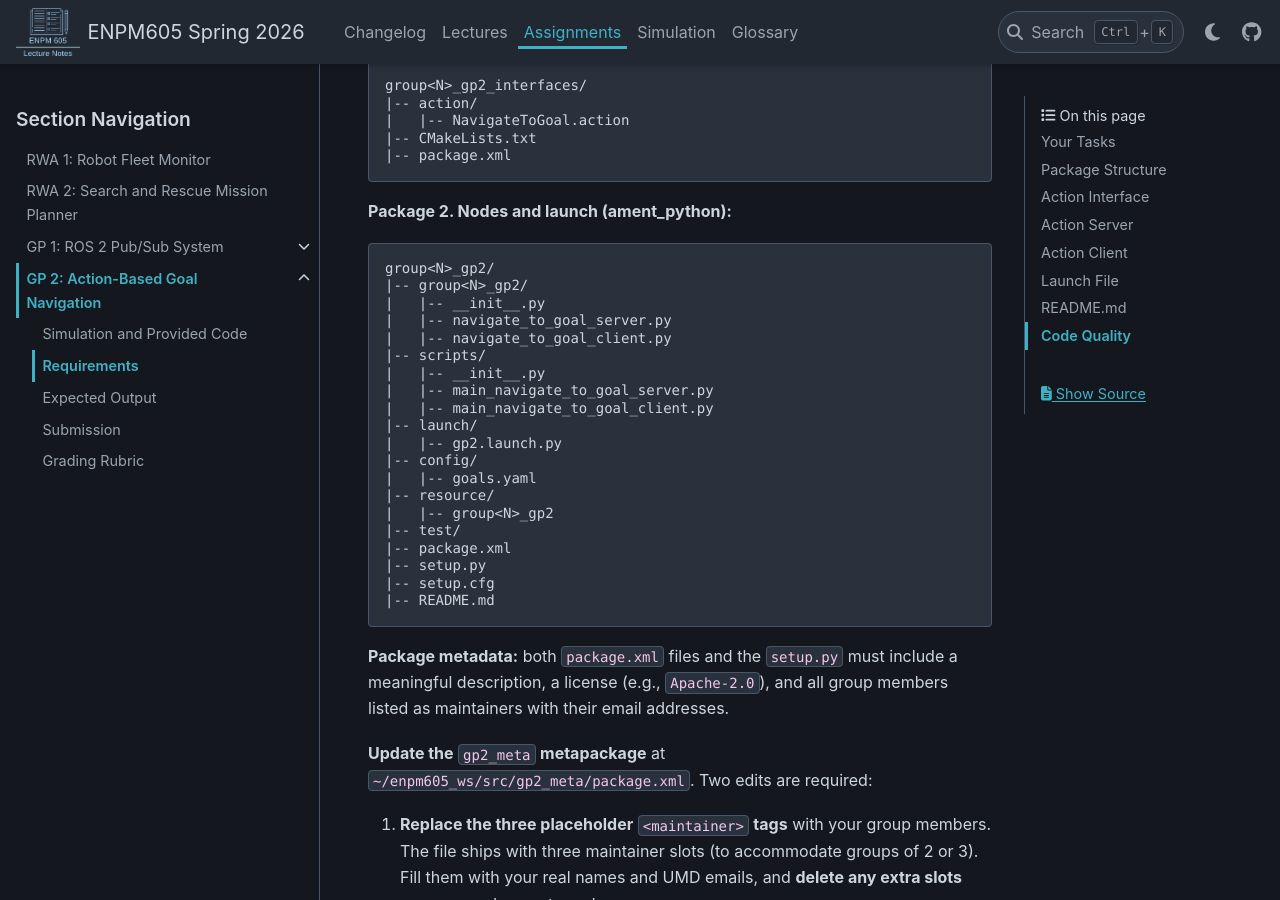
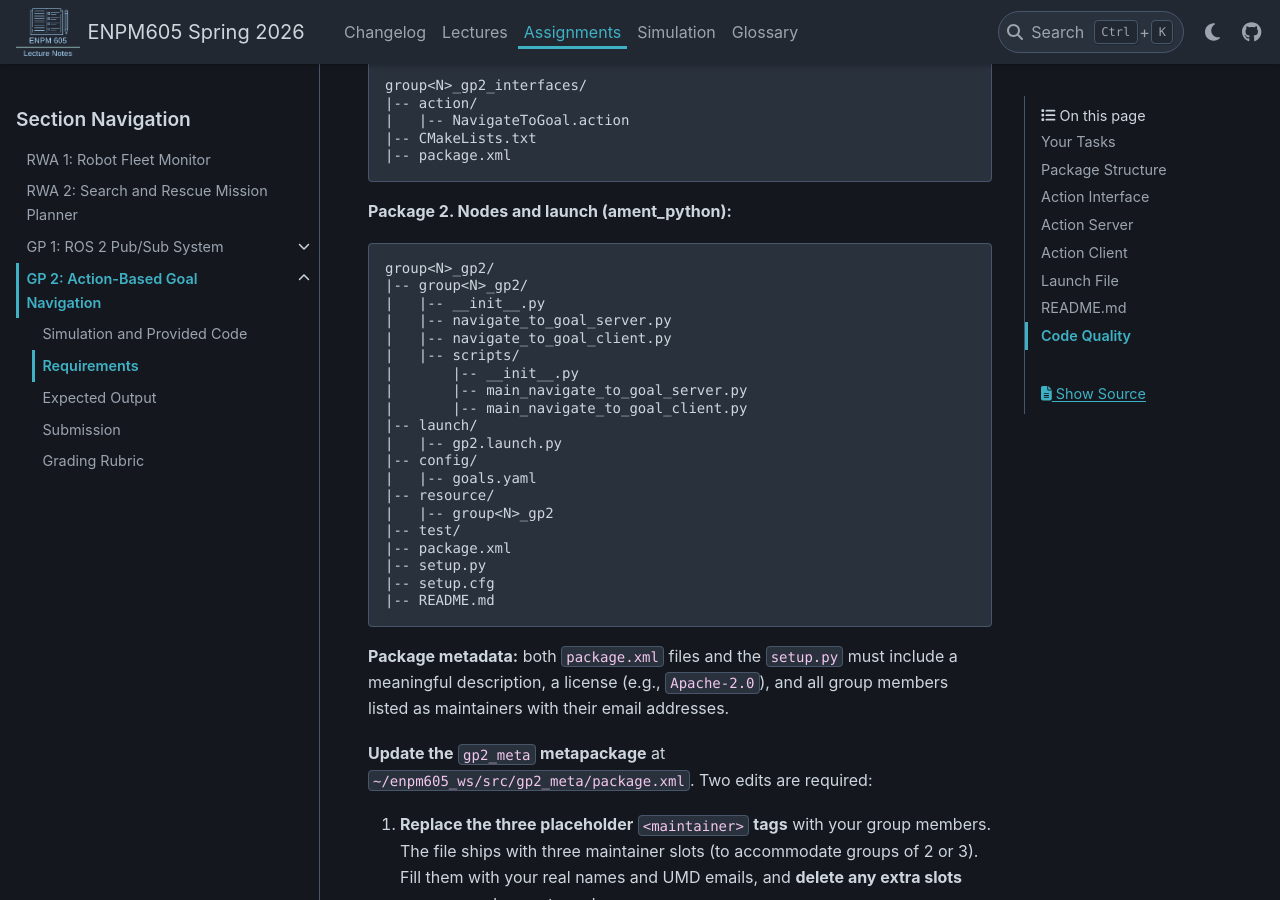
Before and after one commit to zeidk/enpm605-spring-2026-docs, a Sphinx documentation site: the page built from docs/source/assignments/gp2/gp2_requirements.rst, in a window 1280 px wide and 900 px high, scrolled down 1676 px. Built offline with Sphinx 7.4.7 and the PyData theme 0.15.4, drawn with Linux system fonts in a browser that asks for light colours.

```diff
--- a/docs/source/assignments/gp2/gp2_requirements.rst
+++ b/docs/source/assignments/gp2/gp2_requirements.rst
@@ -101,10 +99,10 @@ You will zip and submit the ``gp2/`` folder itself (see
    |   |-- __init__.py
    |   |-- navigate_to_goal_server.py
    |   |-- navigate_to_goal_client.py
-   |-- scripts/
-   |   |-- __init__.py
-   |   |-- main_navigate_to_goal_server.py
-   |   |-- main_navigate_to_goal_client.py
+   |   |-- scripts/
+   |       |-- __init__.py
+   |       |-- main_navigate_to_goal_server.py
+   |       |-- main_navigate_to_goal_client.py
    |-- launch/
    |   |-- gp2.launch.py
    |-- config/
```
Also changed, not shown: other parts of docs/source/assignments/gp2/gp2_requirements.rst (+0 -2 lines), docs/source/changelog/changelog.rst (+8 -0 lines).
